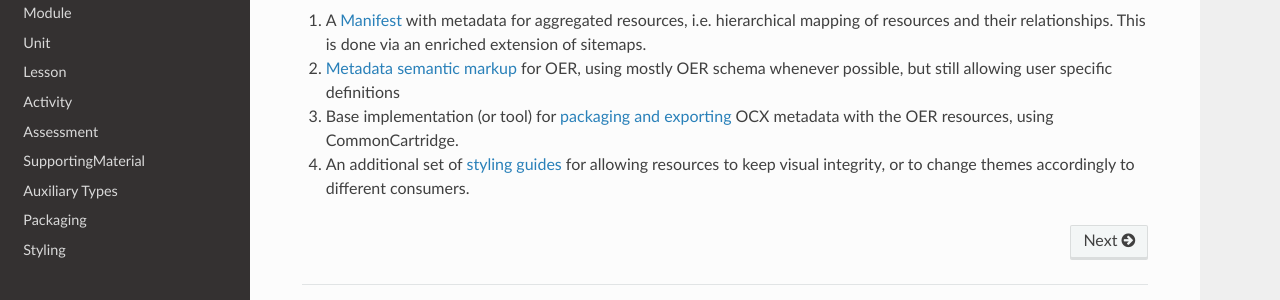
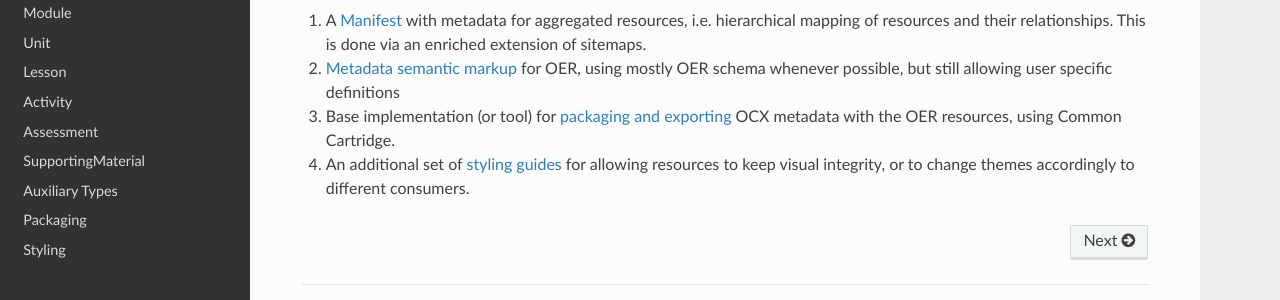
Before and after one commit to K12OCX/k12ocx-specs, an MkDocs documentation site: the page built from docs/index.md, in a window 1280 px wide. Shown: the part 271-571 px from the top of the page. Built offline with MkDocs 1.6.1, drawn with Linux system fonts in a browser that asks for light colours; nearby versions of some CDN libraries; old or Windows-style settings are respelled for this version of MkDocs.

Commit message:
typo
IMS Global puts a space between "Common" and "Cartridge" (https://www.imsglobal.org/cc/index.html) I reckon we should, too.

```diff
--- a/docs/index.md
+++ b/docs/index.md
@@ -9,6 +9,6 @@ This specification is comprised of the following features:
 
 2. [Metadata semantic markup](/metadata/markup) for OER, using mostly OER schema whenever possible, but still allowing user specific definitions
 
-3. Base implementation (or tool) for [packaging and exporting](/packaging) OCX metadata with the OER resources, using CommonCartridge.
+3. Base implementation (or tool) for [packaging and exporting](/packaging) OCX metadata with the OER resources, using Common Cartridge.
 
 4. An additional set of [styling guides](/styling) for allowing resources to keep visual integrity, or to change themes accordingly to different consumers.
```
